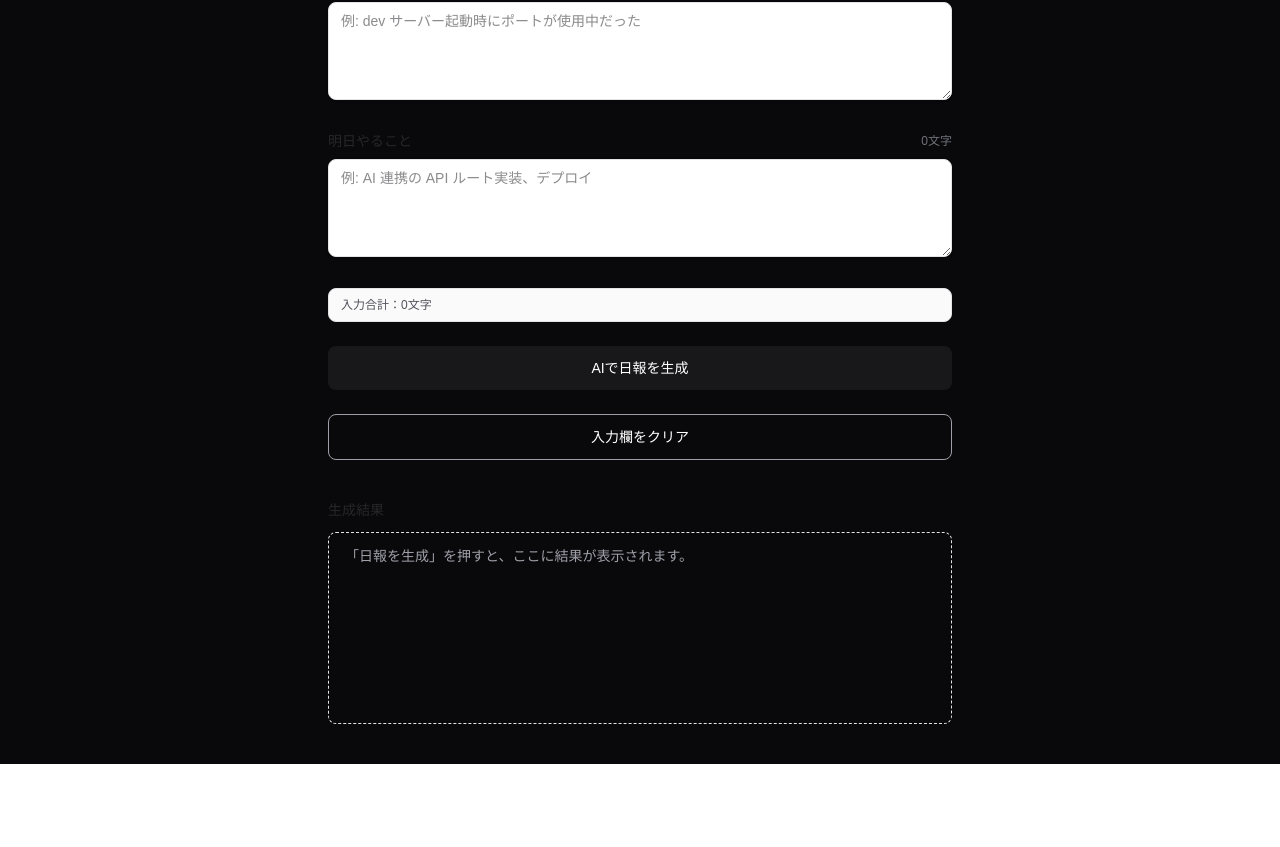
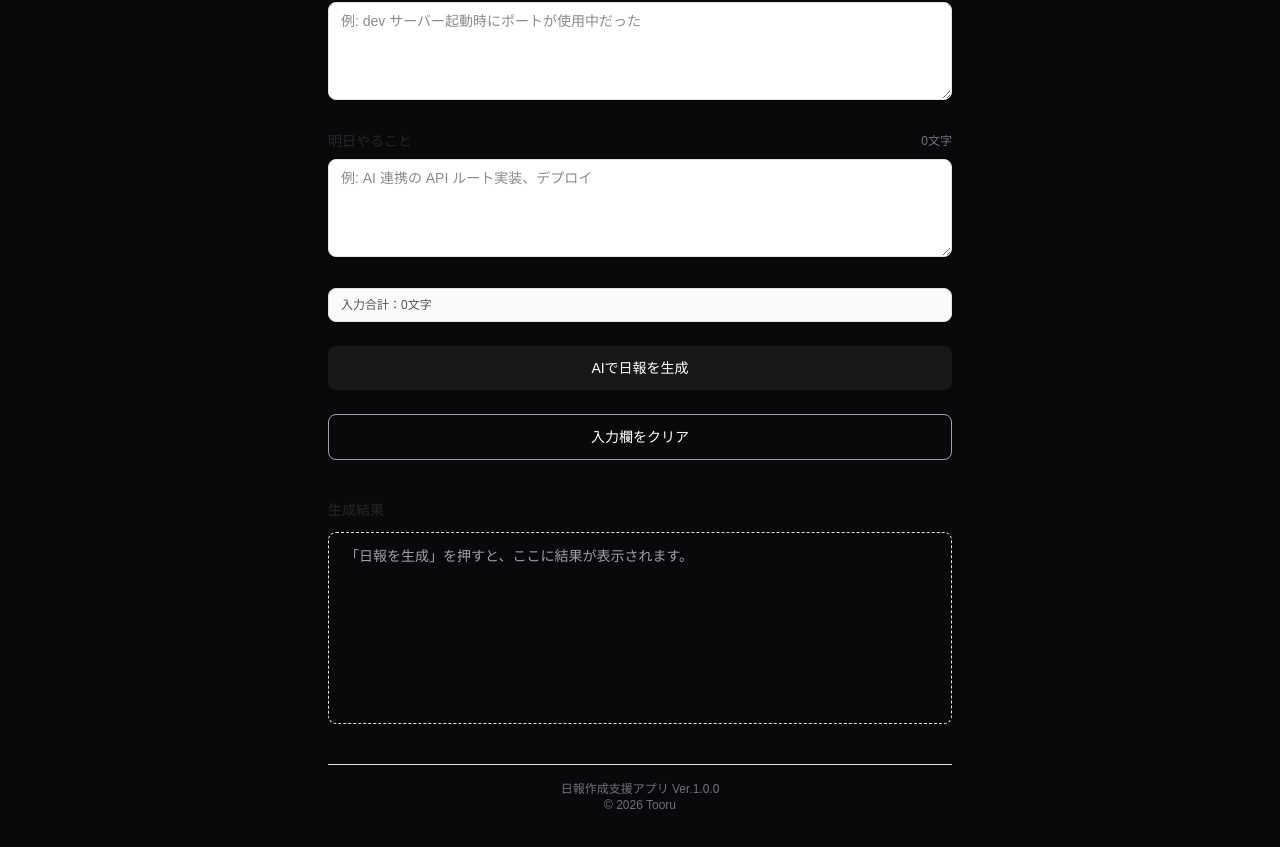
Before and after one commit to to-rubot/nippo-ai, a Next.js app: page / in a window 1280 px wide. Shown: the part 377-1224 px from the top of the page. Before the commit the page ends 1141 px from the top, so only its background shows below. Built offline with nearby package versions, Linux system fonts and the light colour scheme.

Commit message:
フッターを追加

```diff
--- a/src/components/nippo-form.tsx
+++ b/src/components/nippo-form.tsx
@@ -781,6 +781,12 @@ const isInputShort = totalCharacters > 0 && totalCharacters < 30;
   )}
 </section>
 )}
+
+<footer className="mt-10 border-t border-zinc-200 pt-4 text-center text-xs text-zinc-500 dark:border-zinc-700 dark:text-zinc-400">
+  <p>日報作成支援アプリ Ver.1.0.0</p>
+  <p>© 2026 Tooru</p>
+</footer>
+
 </div>
 </div>
 );
```
